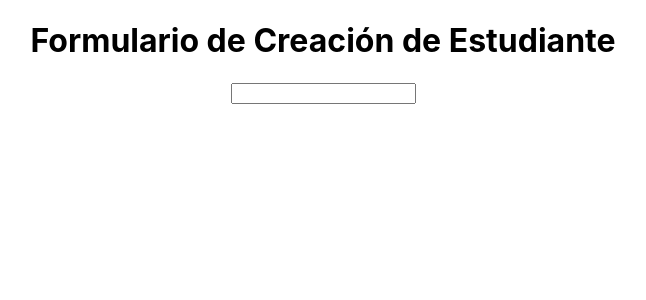
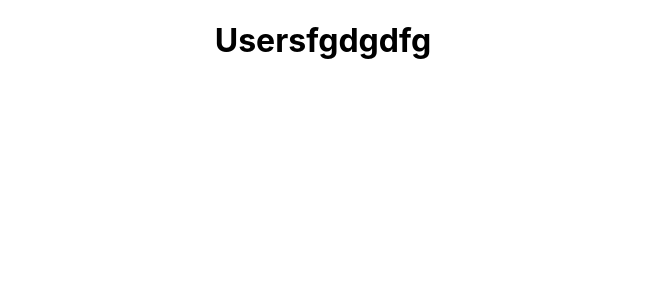
Before and after one commit to ChristianPuyo/sistemagestionacademica-VI-ciclo, a React (Create React App) app in the folder frontend/: page / in a window 1280 px wide. Shown: the top 300 px of the page, without its empty margins (317-963 px from the left). Built offline with nearby package versions, Linux system fonts and the light colour scheme.

Commit message:
nuevos cambios para los que estan atrasados

```diff
--- a/frontend/src/App.js
+++ b/frontend/src/App.js
@@ -1,12 +1,13 @@
 import logo from './logo.svg';
 import './App.css';
-import PrimerComponente from './components/PrimerComponente/PrimerComponente';
-import FormCreateStudent from './components/FormCreateStudent/FormCreateStudent';
+import Users from './components/Users/Users';
+
 
 function App() {
   return (
     <div className="App">
-      <FormCreateStudent/>
+
+      <Users/>
 
     </div>
   );
--- /dev/null
+++ b/frontend/src/components/Users/Users.jsx
@@ -0,0 +1,17 @@
+import { useEffect } from "react";
+import { useDispatch, useSelector } from "react-redux";
+
+const Users = ()=>{
+
+    useEffect(()=>{
+
+    }, [])
+
+    return(
+        <div>
+            <h1>Usersfgdgdfg</h1>
+        </div>
+    )
+}
+
+export default Users;
--- /dev/null
+++ b/frontend/src/redux/actions-types/actions-types.js
@@ -0,0 +1 @@
+export const GET_USERS = "GET_USERS"
```
Also changed, not shown: frontend/src/redux/actions/actions.js (added), 1 other file (tests, documents, lock files or other folders).
